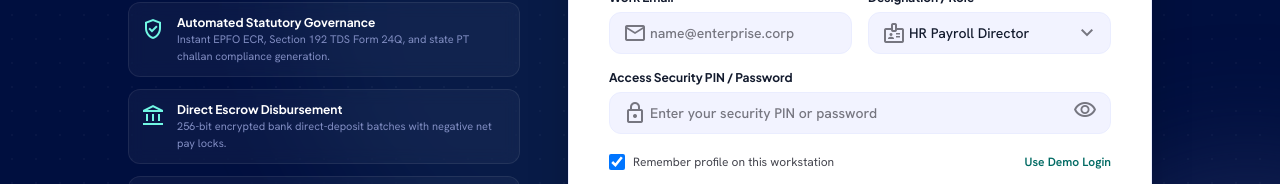
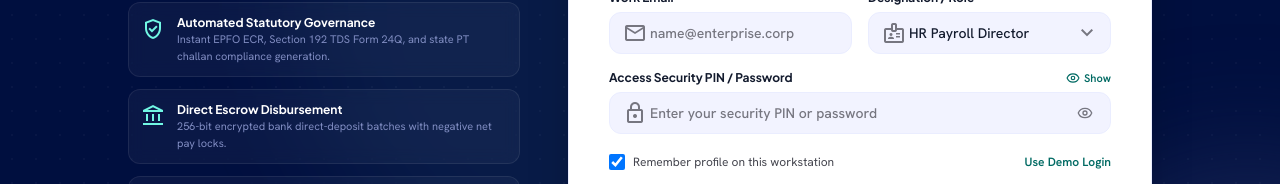
Before and after one commit to 71382502154-sharan/pay-pulse, a React (Vite) app: page / in a window 1280 px wide. Shown: the part 405-589 px from the top of the page. Built offline with nearby package versions, Linux system fonts and the light colour scheme; no server answers.

Commit message:
Fix password visibility toggle with Lucide SVG icons and preset password string

```diff
--- a/src/components/LoginPage.tsx
+++ b/src/components/LoginPage.tsx
@@ -1,5 +1,6 @@
 import React, { useState } from 'react';
 import { motion } from 'motion/react';
+import { Eye, EyeOff } from 'lucide-react';
 import { UserProfile } from '../types';
 import { getInitials } from '../utils/userUtils';
 
@@ -68,7 +69,7 @@ export const LoginPage: React.FC<LoginPageProps> = ({ onLogin }) => {
     setEmail(preset.email);
     setRole(preset.role);
     setDepartment(preset.department || 'Operations');
-    setPassword('••••••••••••');
+    setPassword('PayPulse@2025');
     setErrorMessage('');
   };
 
@@ -291,28 +292,63 @@ export const LoginPage: React.FC<LoginPageProps> = ({ onLogin }) => {
             </div>
 
             <div>
-              <label className="block text-xs font-bold text-[#131b2e] mb-1.5 font-['Plus_Jakarta_Sans']">
-                Access Security PIN / Password
-              </label>
+              <div className="flex items-center justify-between mb-1.5">
+                <label
+                  htmlFor="login-password-field"
+                  className="block text-xs font-bold text-[#131b2e] font-['Plus_Jakarta_Sans']"
+                >
+                  Access Security PIN / Password
+                </label>
+                <button
+                  type="button"
+                  onClick={(e) => {
+                    e.preventDefault();
+                    setShowPassword((prev) => !prev);
+                  }}
+                  className="text-[0.6875rem] text-[#006a63] font-semibold hover:underline cursor-pointer flex items-center gap-1 focus:outline-none"
+                >
+                  {showPassword ? (
+                    <>
+                      <EyeOff className="w-3.5 h-3.5" />
+                      <span>Hide</span>
+                    </>
+                  ) : (
+                    <>
+                      <Eye className="w-3.5 h-3.5" />
+                      <span>Show</span>
+                    </>
+                  )}
+                </button>
+              </div>
               <div className="relative">
-                <span className="material-symbols-outlined absolute left-3.5 top-1/2 -translate-y-1/2 text-[#767680] text-lg">
+                <span className="material-symbols-outlined absolute left-3.5 top-1/2 -translate-y-1/2 text-[#767680] text-lg pointer-events-none">
                   lock
                 </span>
                 <input
+                  id="login-password-field"
                   type={showPassword ? 'text' : 'password'}
                   value={password}
                   onChange={(e) => setPassword(e.target.value)}
                   placeholder="Enter your security PIN or password"
-                  className="w-full pl-10 pr-11 py-2.5 rounded-xl bg-[#f2f3ff] text-sm text-[#131b2e] placeholder:text-[#767680] border border-[#eaedff] focus:border-[#006a63] focus:bg-white focus:outline-none focus:ring-2 focus:ring-[#006a63]/20 transition-all font-medium"
+                  autoComplete="current-password"
+                  className="w-full pl-10 pr-12 py-2.5 rounded-xl bg-[#f2f3ff] text-sm text-[#131b2e] placeholder:text-[#767680] border border-[#eaedff] focus:border-[#006a63] focus:bg-white focus:outline-none focus:ring-2 focus:ring-[#006a63]/20 transition-all font-medium"
                 />
                 <button
                   type="button"
-                  onClick={() => setShowPassword(!showPassword)}
-                  className="absolute right-3.5 top-1/2 -translate-y-1/2 text-[#767680] hover:text-[#131b2e] transition-colors"
+                  onClick={(e) => {
+                    e.preventDefault();
+                    e.stopPropagation();
+                    setShowPassword((prev) => !prev);
+                  }}
+                  title={showPassword ? 'Hide password' : 'Show password'}
+                  aria-label={showPassword ? 'Hide password' : 'Show password'}
+                  className="absolute right-2.5 top-1/2 -translate-y-1/2 z-20 p-2 text-[#767680] hover:text-[#131b2e] hover:bg-[#eaedff] rounded-lg transition-all cursor-pointer flex items-center justify-center focus:outline-none"
                 >
-                  <span className="material-symbols-outlined text-lg">
-                    {showPassword ? 'visibility_off' : 'visibility'}
-                  </span>
+                  {showPassword ? (
+                    <EyeOff className="w-4 h-4 text-[#006a63]" />
+                  ) : (
+                    <Eye className="w-4 h-4 text-[#767680]" />
+                  )}
                 </button>
               </div>
             </div>
```
